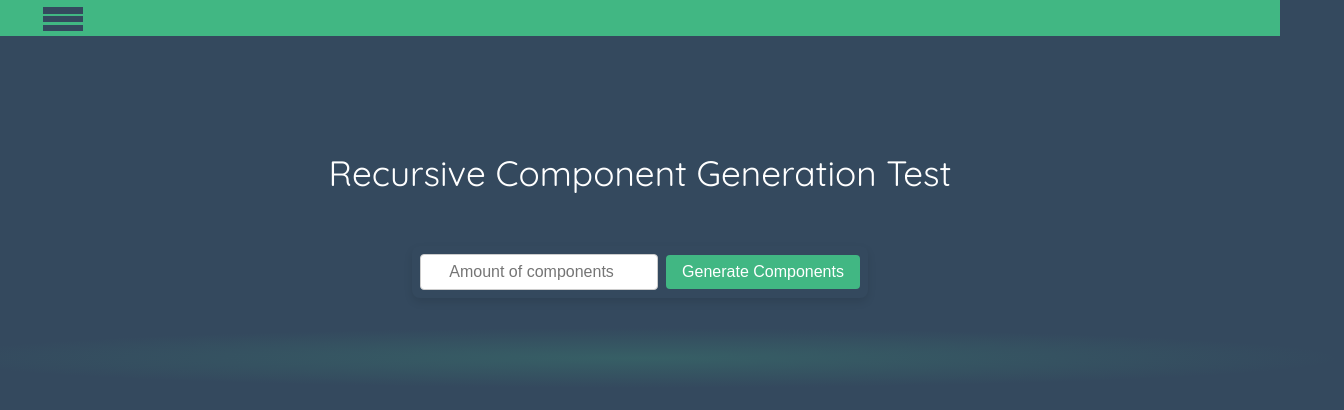
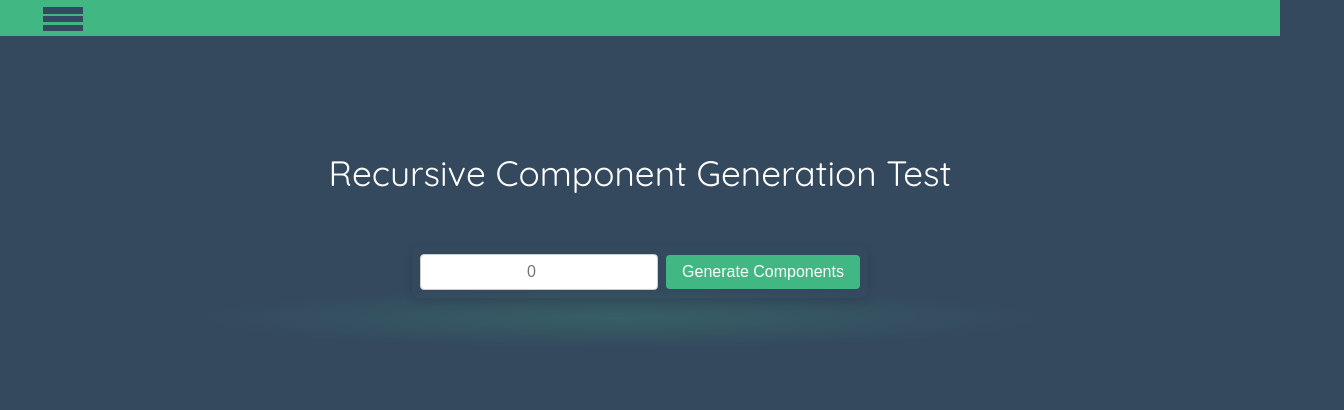
Before and after one commit to RZEPI/engineering-thesis-vue, a Vue app in the folder vue-app/: page /Recursive-Rendering in a window 1280 px wide. Shown: the top 410 px of the page, 1344 px wide, since content can reach past the window. Built offline with nearby package versions, Linux system fonts and the light colour scheme.

Commit message:
gradient fix

```diff
--- a/vue-app/src/pages/RecursivePage.vue
+++ b/vue-app/src/pages/RecursivePage.vue
@@ -6,7 +6,7 @@
       <input
         type="number"
         v-model.number="maxDepthInput"
-        placeholder="Amount of components"
+        placeholder="0"
         min="0"
       />
       <button @click="setMaxDepth">Generate Components</button>
@@ -18,8 +18,9 @@
       :depth = "1"
       :maxDepth="maxDepth">
     </RecursiveComponent>
+ <div class="gradient"></div>
   </div>
-  <div class="gradient"></div>
+
 </template>
 
 <script setup lang="ts">
@@ -86,7 +87,7 @@ button:hover {
 }
 
 .gradient {
-  margin-top: -50px;
+  margin-top: -10px;
   margin-left: -5%;
   height: 100px;
   width: 110%;
```
